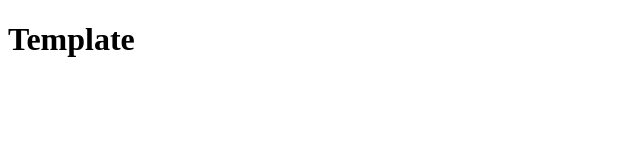
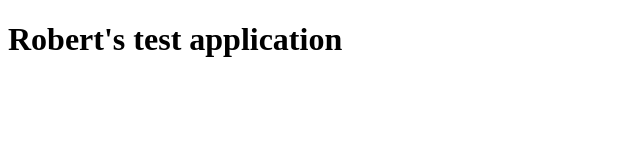
Before and after one commit to se10127/HYW2023, a website: page public/index.html in a window 1280 px wide. Shown: the whole page, without its empty margins (0-640 px from the left). Drawn offline with Linux system fonts and the light colour scheme.

Commit message:
Update index.html

```diff
--- a/public/index.html
+++ b/public/index.html
@@ -5,6 +5,6 @@
         <title>HackYourWorld</title>
     </head>
     <body>
-        <h1>Template</h1>
+        <h1>Robert's test application</h1>
     </body>
 </html>
```
